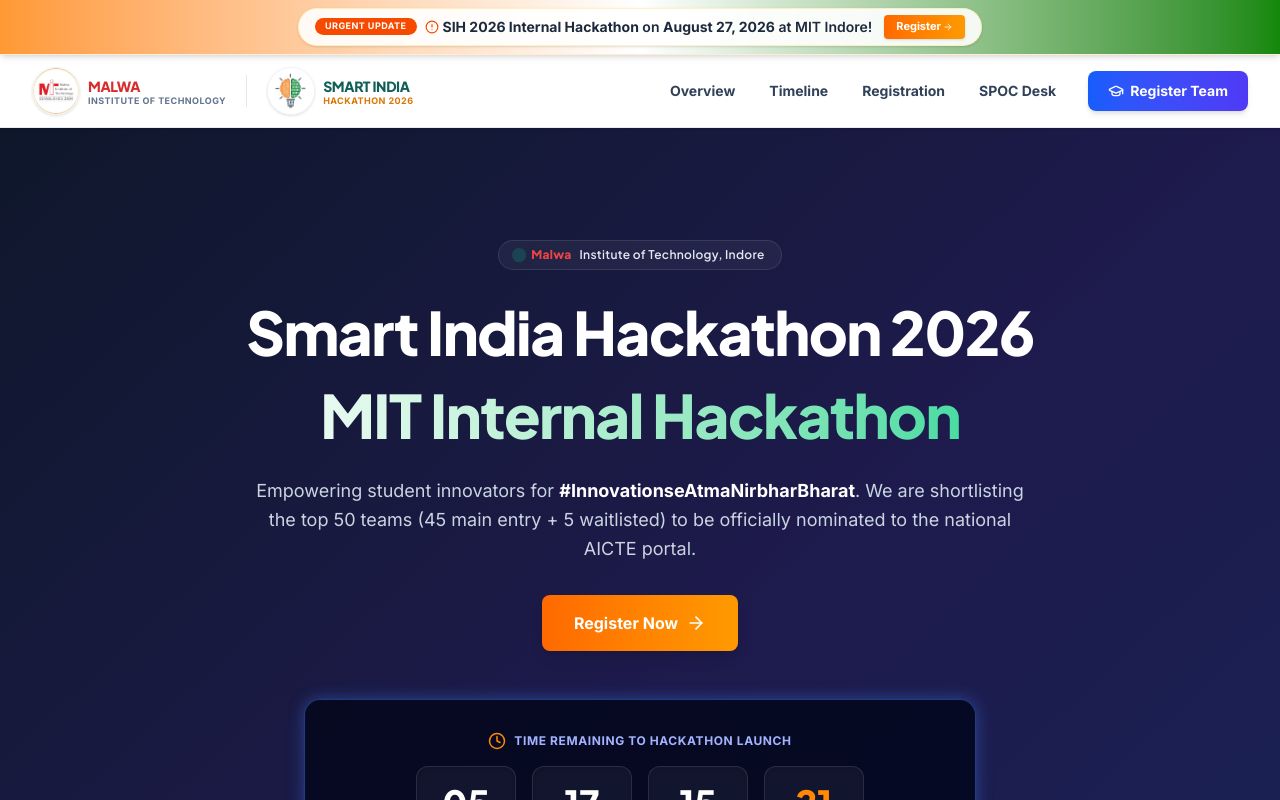
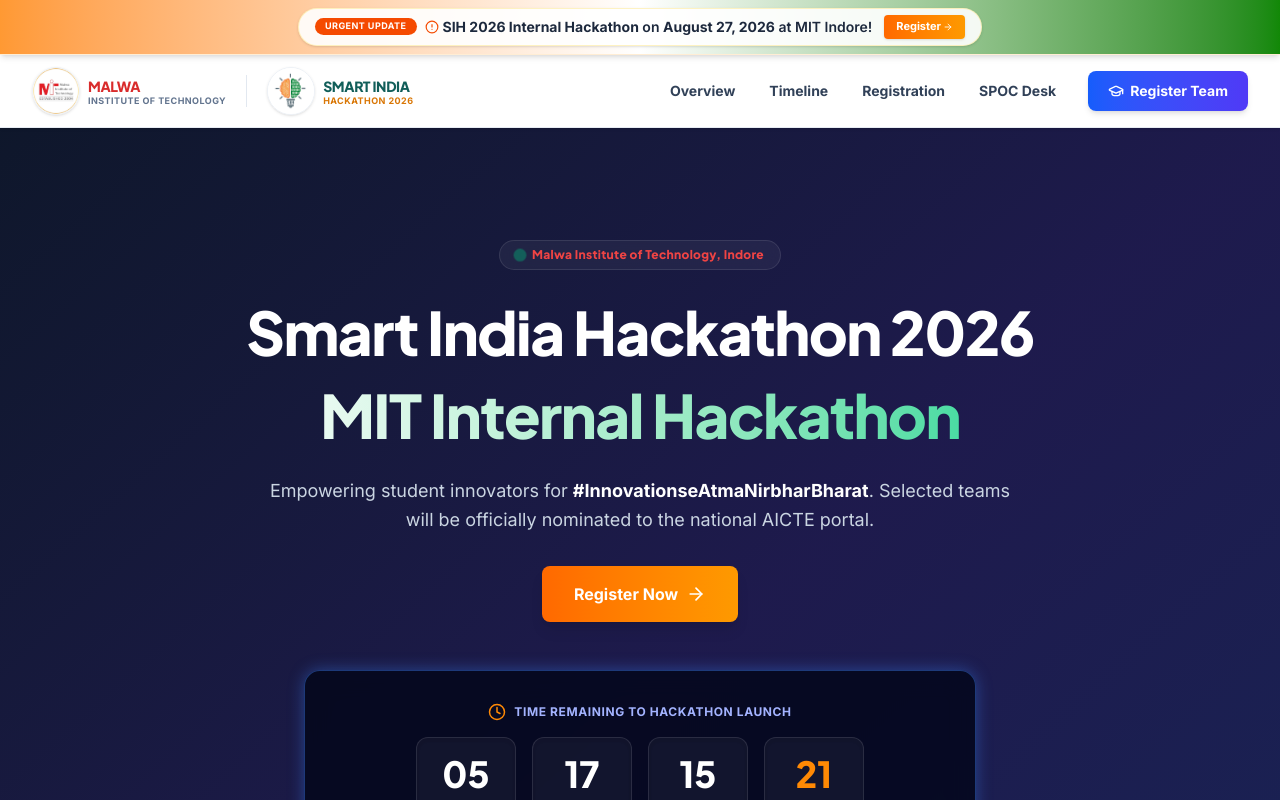
Before and after one commit to TheHarshrajThakur/2k26-SIH-INTERNAL-HACKATHON, a React (Vite) app: page / in a window 1280 px wide. Shown: the top 800 px of the page. Built offline with nearby package versions, Linux system fonts and the light colour scheme.

Commit message:
Remove 50 teams count mention from Hero and make badge color uniform red

```diff
--- a/src/components/Hero.tsx
+++ b/src/components/Hero.tsx
@@ -84,11 +84,10 @@
 
       <div className="max-w-7xl mx-auto px-4 sm:px-6 lg:px-8 text-center relative z-10">
 
-        {/* Static Badge - Crimson "Malwa" & display font */}
-        <span className="inline-flex items-center gap-2 px-4 py-1.5 rounded-full text-xs bg-white/5 border border-white/10 mb-6 backdrop-blur-md font-display tracking-wide select-none">
+        {/* Static Badge - Crimson & display font */}
+        <span className="inline-flex items-center gap-2 px-4 py-1.5 rounded-full text-xs bg-white/5 border border-white/10 mb-6 backdrop-blur-md font-display tracking-wide select-none text-[#EF4444]">
           <span className="w-2 h-2 rounded-full bg-emerald-500 animate-ping shrink-0" />
-          <span className="text-[#EF4444] font-extrabold">Malwa</span>
-          <span className="text-slate-200 font-semibold">Institute of Technology, Indore</span>
+          <span className="font-extrabold">Malwa Institute of Technology, Indore</span>
         </span>
 
         {/* Headline */}
@@ -103,8 +102,7 @@
         <p className="mt-6 text-sm sm:text-base md:text-lg text-slate-300 max-w-3xl mx-auto leading-relaxed">
           Empowering student innovators for{" "}
           <strong className="text-white font-extrabold">#InnovationseAtmaNirbharBharat</strong>.
-          We are shortlisting the top 50 teams (45 main entry + 5 waitlisted) to be officially nominated
-          to the national AICTE portal.
+          Selected teams will be officially nominated to the national AICTE portal.
         </p>
 
         {/* Action Button */}
```
